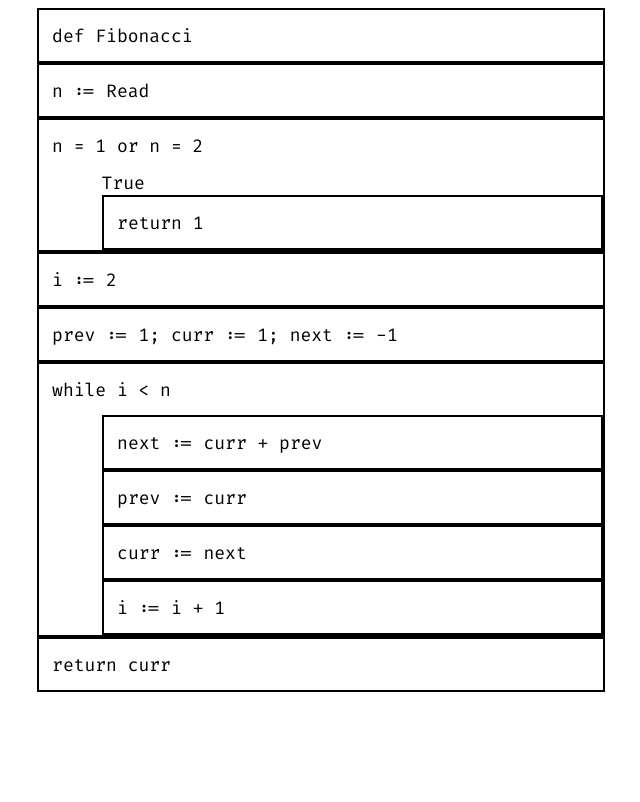
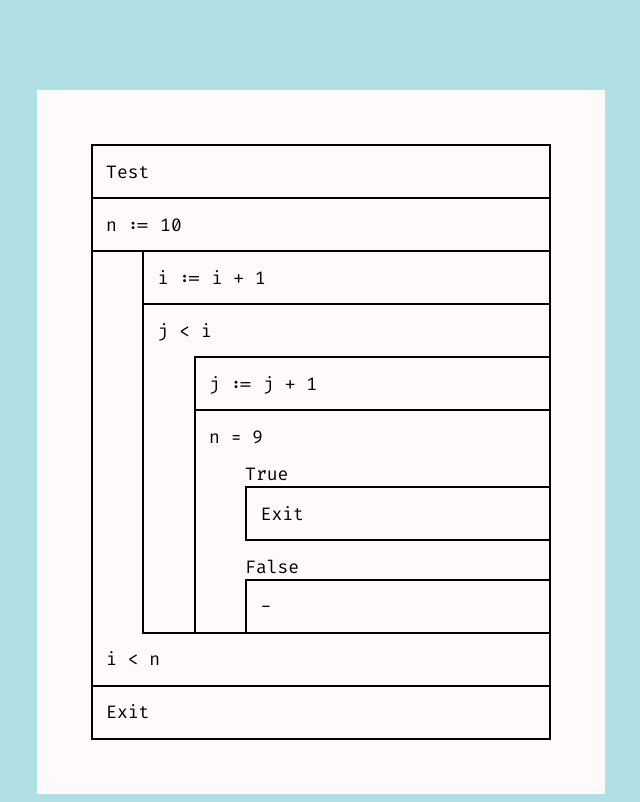
Before and after one commit to Eurydia/structogram-builder, a React (Vite) app: page / in a window 1280 px wide. Shown: the whole page, without its empty margins (319-959 px from the left). Built offline with nearby package versions, Linux system fonts and the light colour scheme.

Commit message:
fixed border stacking issue

```diff
--- a/src/App.tsx
+++ b/src/App.tsx
@@ -4,12 +4,7 @@ import { Test } from "./structograms/test";
 
 export const App: FC = () => {
   return (
-    <div
-      style={{
-        margin: "auto",
-        width: "45%",
-      }}
-    >
+    <div className="structogram">
       <Test />
     </div>
   );
--- a/src/components/BranchBlock.tsx
+++ b/src/components/BranchBlock.tsx
@@ -8,11 +8,7 @@ export const CaseBlock: FC<CaseBlockProps> = (props) => {
   const { condition, children } = props;
 
   return (
-    <div
-      style={{
-        marginTop: "0.75em",
-      }}
-    >
+    <div className="branch-case">
       {condition}
       {children}
     </div>
@@ -28,26 +24,9 @@ export const BranchBlock: FC<BranchBlockProps> = (props) => {
   const { condition, children, item } = props;
 
   return (
-    <div
-      style={{
-        padding: "0.75em 0 0 0.75em",
-        // borderTopWidth: "0.075em",
-        // borderRightWidth: item ? "0" : "0.15em",
-        // borderBottomWidth: "0.075em",
-        // borderLeftWidth: "0.15em",
-        borderWidth: "0.15em",
-        borderColor: "black",
-        borderStyle: "solid",
-      }}
-    >
+    <div className="branch-switch">
       {condition}
-      <div
-        style={{
-          marginLeft: "2.75em",
-        }}
-      >
-        {children}
-      </div>
+      {children}
     </div>
   );
 };
--- a/src/components/LoopBlock.tsx
+++ b/src/components/LoopBlock.tsx
@@ -1,50 +1,35 @@
-import { FC, Fragment, ReactNode } from "react";
+import { FC, ReactNode } from "react";
 
-type LoopBlockProps = {
+type TestFirstLoopBlockProps = {
   condition: string;
   children: ReactNode;
-  variant?: "first" | "last" | undefined;
 };
-export const LoopBlock: FC<LoopBlockProps> = (props) => {
-  const { condition, children, variant } = props;
+export const TestFirstLoopBlock: FC<TestFirstLoopBlockProps> = (
+  props,
+) => {
+  const { condition, children } = props;
 
   return (
-    <div
-      style={{
-        paddingTop: variant === "last" ? "0" : "0.75em",
-        paddingLeft: "0.75em",
-        paddingRight: "0",
-        paddingBottom: !(variant === "last") ? "0" : "0.75em",
-        borderWidth: "0.15em",
-        borderColor: "black",
-        borderStyle: "solid",
-      }}
-    >
-      {variant === "last" ? (
-        <Fragment>
-          <div
-            style={{
-              paddingBottom: "0.75em",
-              marginLeft: "2.75em",
-            }}
-          >
-            {children}
-          </div>
-          {condition}
-        </Fragment>
-      ) : (
-        <Fragment>
-          {condition}
-          <div
-            style={{
-              paddingTop: "0.75em",
-              marginLeft: "2.75em",
-            }}
-          >
-            {children}
-          </div>
-        </Fragment>
-      )}
+    <div className="loop test-first">
+      {condition}
+      {children}
     </div>
   );
 };
+
+type TestLastLoopBlockProps = {
+  condition: string;
+  children: ReactNode;
+};
+export const TestLastLoopBlock: FC<TestLastLoopBlockProps> = (
+  props,
+) => {
+  const { condition, children } = props;
+
+  return (
+    <div className="loop test-last">
+      {children}
+      {condition}
+    </div>
+  );
+};
--- a/src/components/ProcessBlock.tsx
+++ b/src/components/ProcessBlock.tsx
@@ -7,22 +7,7 @@ type ProccessBlockProps = {
 export const ProcessBlock: FC<ProccessBlockProps> = (props) => {
   const { children, item } = props;
 
-  return (
-    <div
-      style={{
-        padding: "0.75em",
-        borderWidth: "0.15em",
-        // borderTopWidth: "0.075em",
-        // borderRightWidth: item ? "0" : "0.15em",
-        // borderBottomWidth: "0.075em",
-        // borderLeftWidth: "0.15em",
-        borderColor: "black",
-        borderStyle: "solid",
-      }}
-    >
-      {children}
-    </div>
-  );
+  return <div className="process">{children}</div>;
 };
 
 type EndBlockProps = {
@@ -31,19 +16,7 @@ type EndBlockProps = {
 export const EndBlock: FC<EndBlockProps> = (props) => {
   const { children } = props;
 
-  return (
-    <div
-      style={{
-        padding: "0.75em",
-        borderWidth: "0.15em",
-        // borderWidth: "0.075em 0.15em 0.15em 0.15em",
-        borderColor: "black",
-        borderStyle: "solid",
-      }}
-    >
-      {children}
-    </div>
-  );
+  return <div className="process">{children}</div>;
 };
 
 type StartBlockProps = {
@@ -52,17 +25,5 @@ type StartBlockProps = {
 export const StartBlock: FC<StartBlockProps> = (props) => {
   const { children } = props;
 
-  return (
-    <div
-      style={{
-        padding: "0.75em",
-        borderWidth: "0.15em",
-        borderColor: "black",
-        borderStyle: "solid",
-        // borderWidth: "0.15em 0.15em 0.075em 0.15em",
-      }}
-    >
-      {children}
-    </div>
-  );
+  return <div className="process">{children}</div>;
 };
--- a/src/main.css
+++ b/src/main.css
@@ -1,5 +1,104 @@
 * {
-    font-family: "Fira Code";
-    font-size: large;
-    box-sizing: border-box;
+  font-family: "Fira Code";
+  font-size: large;
+  box-sizing: border-box;
 }
+
+body {
+  background-color: powderblue;
+}
+
+.structogram {
+  background-color: snow;
+  margin: auto;
+  padding: 3em;
+  margin-top: 5em;
+  width: 45%;
+}
+
+.process {
+  padding: 0.75em;
+  border-width: 0.15em;
+  border-right-width: 0;
+  border-bottom-width: 0;
+  border-color: black;
+  border-style: solid;
+}
+
+.structogram > .process {
+  border-right-width: 0.15em;
+}
+
+.structogram > .process:first-child {
+  border-width: 0.15em;
+  border-bottom: 0;
+}
+
+.structogram > .process:last-child {
+  border-width: 0.15em;
+}
+
+.branch-switch {
+  padding: 0.75em;
+  padding-bottom: 0;
+  padding-right: 0;
+
+  border-width: 0.15em;
+  border-right-width: 0;
+  border-bottom-width: 0;
+  border-color: black;
+  border-style: solid;
+}
+
+.branch-switch > .branch-case {
+  margin-top: 0.75em;
+  margin-left: 2em;
+}
+
+.branch-switch > .branch-case:not(:last-child) > :last-child {
+  border-bottom-width: 0.15em;
+}
+
+.structogram > .branch-switch {
+  border-right-width: 0.15em;
+}
+
+.loop {
+  padding: 0.75em;
+  padding-right: 0;
+
+  border-width: 0.15em;
+  border-right-width: 0;
+  border-bottom: 0;
+  border-color: black;
+  border-style: solid;
+}
+
+.loop > * {
+  margin-left: 2em;
+}
+
+.loop.test-first > :first-child {
+  margin-top: 0.75em;
+}
+
+.loop.test-first {
+  padding-bottom: 0;
+}
+
+.loop.test-last > :last-child {
+  margin-bottom: 0.75em;
+  border-bottom-width: 0.15em;
+}
+
+.loop.test-last > :first-child {
+  border-top-width: 0;
+}
+
+.loop.test-last {
+  padding-top: 0;
+}
+
+.structogram > .loop {
+  border-right-width: 0.15em;
+}
--- a/src/structograms/test.tsx
+++ b/src/structograms/test.tsx
@@ -3,30 +3,34 @@ import {
   ProcessBlock,
   BranchBlock,
   CaseBlock,
-  LoopBlock,
+  TestFirstLoopBlock,
   StartBlock,
   EndBlock,
+  TestLastLoopBlock,
 } from "../components";
 
 export const Test: FC = () => {
   return (
     <Fragment>
-      <StartBlock>def Fibonacci</StartBlock>
-      <ProcessBlock>n := Read</ProcessBlock>
-      <BranchBlock condition="n = 1 or n = 2">
-        <CaseBlock condition="True">
-          <ProcessBlock>return 1</ProcessBlock>
-        </CaseBlock>
-      </BranchBlock>
-      <ProcessBlock>i := 2</ProcessBlock>
-      <ProcessBlock>prev := 1; curr := 1; next := -1</ProcessBlock>
-      <LoopBlock condition="while i < n">
-        <ProcessBlock>next := curr + prev</ProcessBlock>
-        <ProcessBlock>prev := curr</ProcessBlock>
-        <ProcessBlock>curr := next</ProcessBlock>
+      <StartBlock>Test</StartBlock>
+      <ProcessBlock>n := 10</ProcessBlock>
+
+      <TestLastLoopBlock condition="i < n">
         <ProcessBlock>i := i + 1</ProcessBlock>
-      </LoopBlock>
-      <EndBlock>return curr</EndBlock>
+        <TestFirstLoopBlock condition="j < i">
+          <ProcessBlock>j := j + 1</ProcessBlock>
+          <BranchBlock condition="n = 9">
+            <CaseBlock condition="True">
+              <ProcessBlock>Exit</ProcessBlock>
+            </CaseBlock>
+            <CaseBlock condition="False">
+              <ProcessBlock>-</ProcessBlock>
+            </CaseBlock>
+          </BranchBlock>
+        </TestFirstLoopBlock>
+      </TestLastLoopBlock>
+
+      <EndBlock>Exit</EndBlock>
     </Fragment>
   );
 };
```
